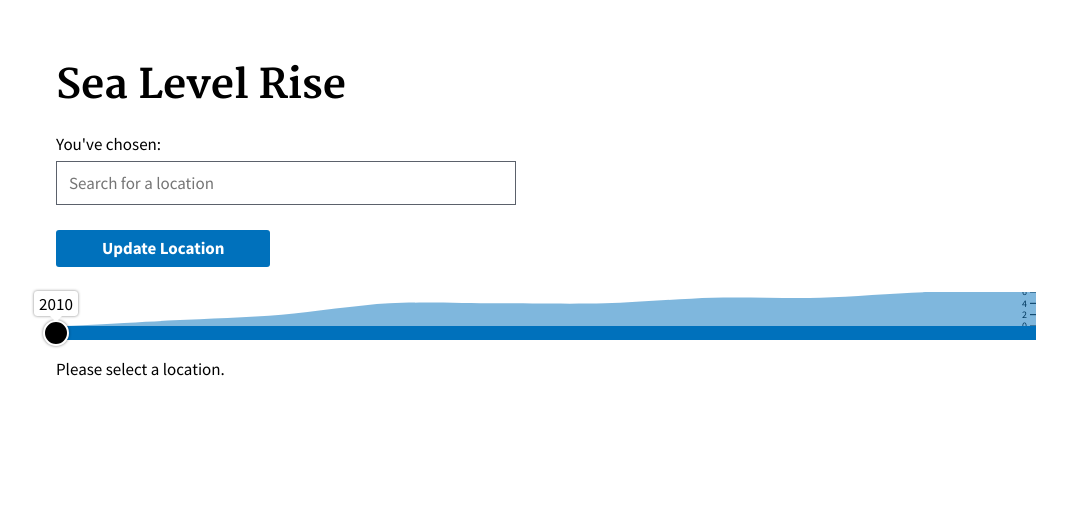
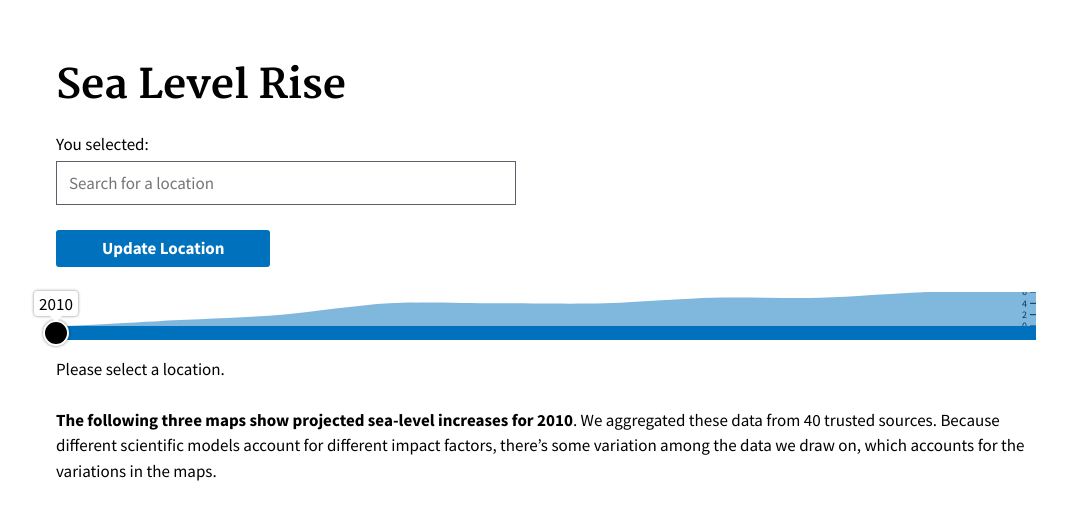
Before and after one commit to 18F/climate-labs, a Jekyll site: the page built from sealevel/index.html, in a window 1280 px wide. Shown: the top 520 px of the page, without its empty margins (94-1161 px from the left). Built offline with Jekyll 4.4.1, drawn with Linux system fonts in a browser that asks for light colours.

Commit message:
add copy, organize around projections

```diff
--- a/js/views/sealevel.js
+++ b/js/views/sealevel.js
@@ -28,7 +28,7 @@
       .property('value', query[key]);
   });
 
-  d3.select('body')
+  var info = d3.select('#info')
     .datum(query)
     .call(updateTemplates);
 
@@ -36,16 +36,16 @@
     return d.label === query.location;
   })[0];
 
-  var scenarios = d3.select('#scenarios')
+  var projections = d3.select('#projections')
     .attr('aria-hidden', !loc)
-    .selectAll('[data-scenario]');
+    .selectAll('section');
 
   var slider = d3.select('#year');
 
   if (loc) {
 
     // zoom all the maps
-    var maps = scenarios.select('climate-map')
+    var maps = projections.select('climate-map')
       .property('bbox', loc.bbox);
 
     // sync all the maps!
@@ -58,25 +58,29 @@
       });
     });
 
+    // XXX
+    var scenario = 'high';
+
     var update = function() {
-      var year = slider.property('value');
-      scenarios
+      var year = query.year = slider.property('value');
+      projections
         .datum(function() {
-          var scenario = this.getAttribute('data-scenario');
-          var levels = ANNUAL_SLR_LEVELS_BY_SCENARIO[scenario];
+          var index = this.getAttribute('data-proj-index');
+          var levels = ANNUAL_SLR_LEVELS_BY_SCENARIO[scenario][year];
           return {
             year: year,
-            scenario: scenario,
-            level: levels ? levels[year] : 0
+            level: levels ? levels[index] : 0
           };
-        });
+        })
+        .call(updateTemplates)
+        .select('climate-map')
+          .property('depth', function(d) {
+            return d.level;
+          });
 
-      scenarios.call(updateTemplates);
-
-      scenarios.select('climate-map')
-        .property('depth', function(d) {
-          return d.level;
-        });
+      info
+        .datum(query)
+        .call(updateTemplates);
     };
 
     slider
--- a/sealevel/index.html
+++ b/sealevel/index.html
@@ -27,7 +27,7 @@
 
 <form id="controls">
   <p>
-    You've chosen: {% include location_search.html %}
+    You selected: {% include location_search.html %}
     <input type="submit" value="Update Location">
   </p>
 
@@ -49,21 +49,31 @@
   <p>Please select a location.</p>
 </section>
 
-<section id="scenarios" aria-hidden="true">
+<section id="info">
+  <p>
+    <strong>The following three maps show projected sea-level
+      increases for <span data-text="year">2010</span></strong>.
+    We aggregated these data from 40 trusted sources. Because
+    different scientific models account for different impact
+    factors, there’s some variation among the data we draw on,
+    which accounts for the variations in the maps.
+  </p>
+</section>
+
+<section id="projections" aria-hidden="true" class="usa-grid usa-grid-full">
   {% assign year = site.data.timeline.start %}
-  {% for scenario in site.data.scenarios %}
-  <section data-scenario="{{ scenario.id }}" class="usa-grid usa-grid-full">
-    <div class="usa-width-two-thirds">
-      <climate-map interactive="true"></climate-map>
-    </div>
-    <div class="usa-width-one-third">
-      <h3>{{ scenario.label }}</h3>
-      <h4>
-        <span data-text="level">{{ scenario.slr[year] }}</span>
-        ft in <span data-text="year">2010</span>
-      </h4>
-      <p>{{ scenario.description }}</p>
-    </div>
+  {% for proj in site.data.projections %}
+  <section id="proj-{{ proj.id }}" data-proj-index="{{ proj.index }}"
+    class="usa-width-one-third">
+    <h3>
+      <strong data-text="level">0</strong> ft.
+      ({{ proj.label }})
+      <!-- in <span data-text="year">2010</span> -->
+    </h3>
+    <climate-map interactive="true"></climate-map>
+    <p>
+      {{ proj.description.slr|default:proj.description.general }}
+    </p>
   </section>
   {% endfor %}
 </section>
```
